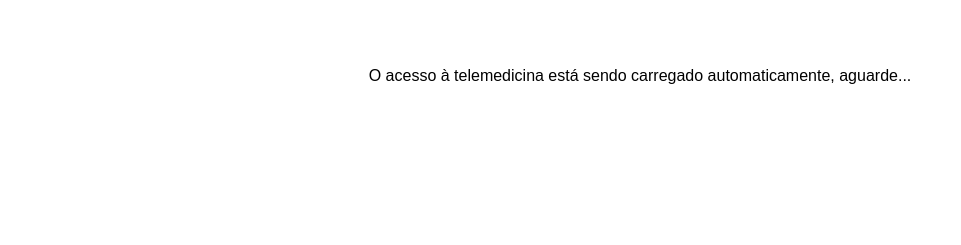
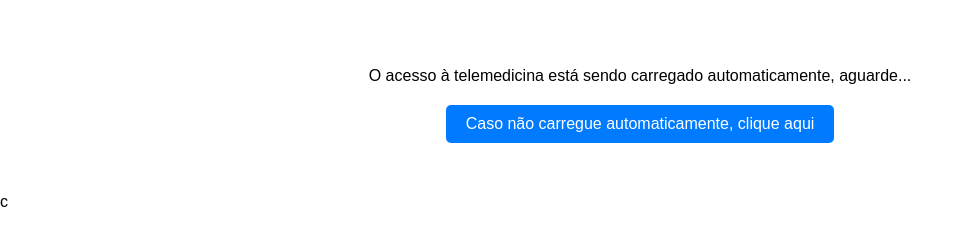
Before and after one commit to edsontucurui/webviewmobile, a plain HTML site: page index.html in a window 1280 px wide. Shown: the part 387-632 px from the top of the page, without its empty margins (0-961 px from the left). Drawn offline with Linux system fonts and the light colour scheme.

Commit message:
ajustes  msg carregamento

```diff
--- a/index.html
+++ b/index.html
@@ -16,7 +16,7 @@
 
     <div class="container">
         <p class="loading-message">O acesso à telemedicina está sendo carregado automaticamente, aguarde...</p>
-        <button id="retryButton" style="display:none;" onclick="realizarRequest(event)">Caso não carregue automaticamente, clique aqui</button>
+        <button id="retryButton" onclick="realizarRequest(event)">Caso não carregue automaticamente, clique aqui</button>
     </div>
 
 <!--
@@ -33,3 +33,4 @@
     <script src="src/realizarRequest.js"></script>
 </body>
 </html>
+c
```
